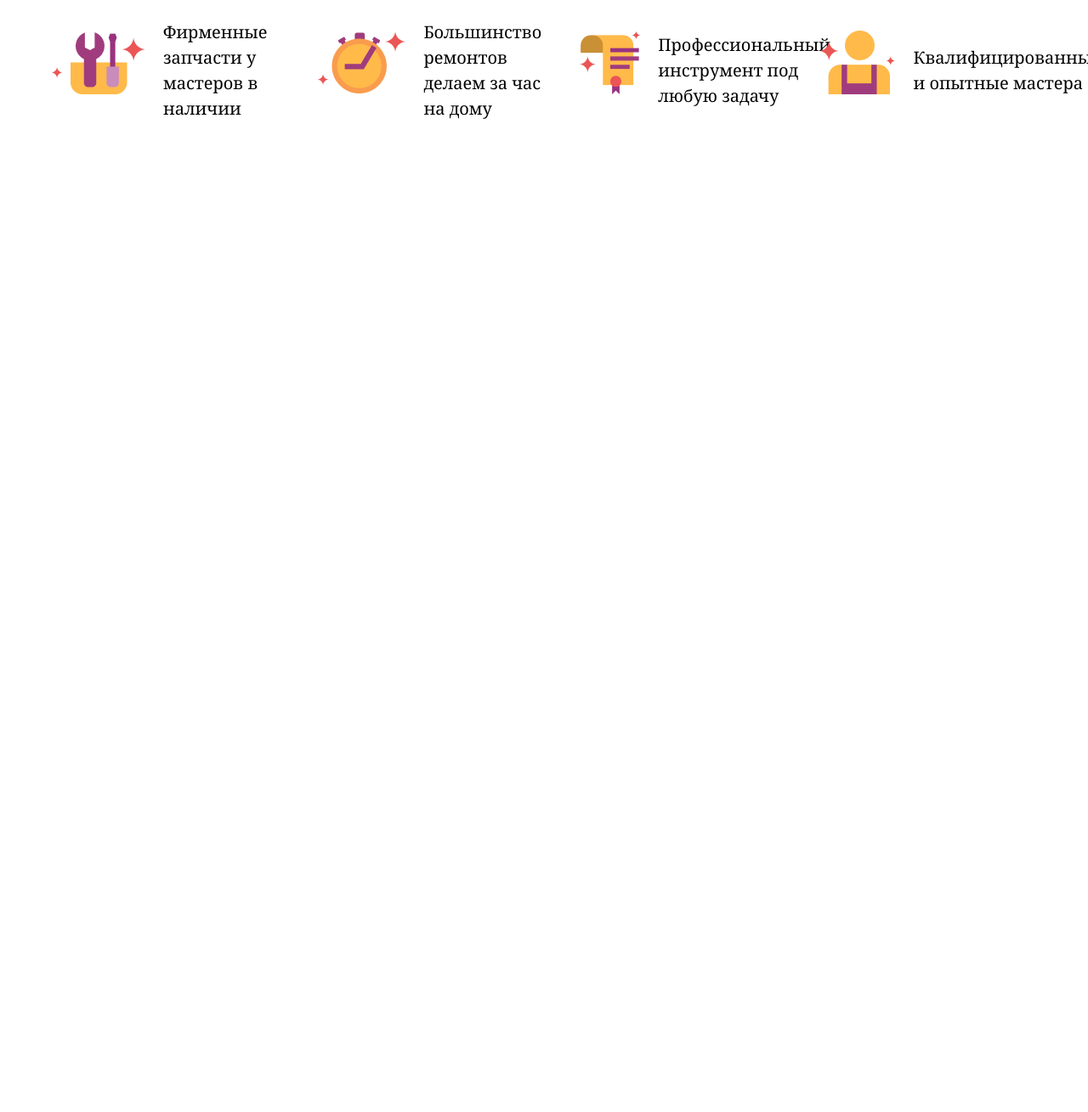
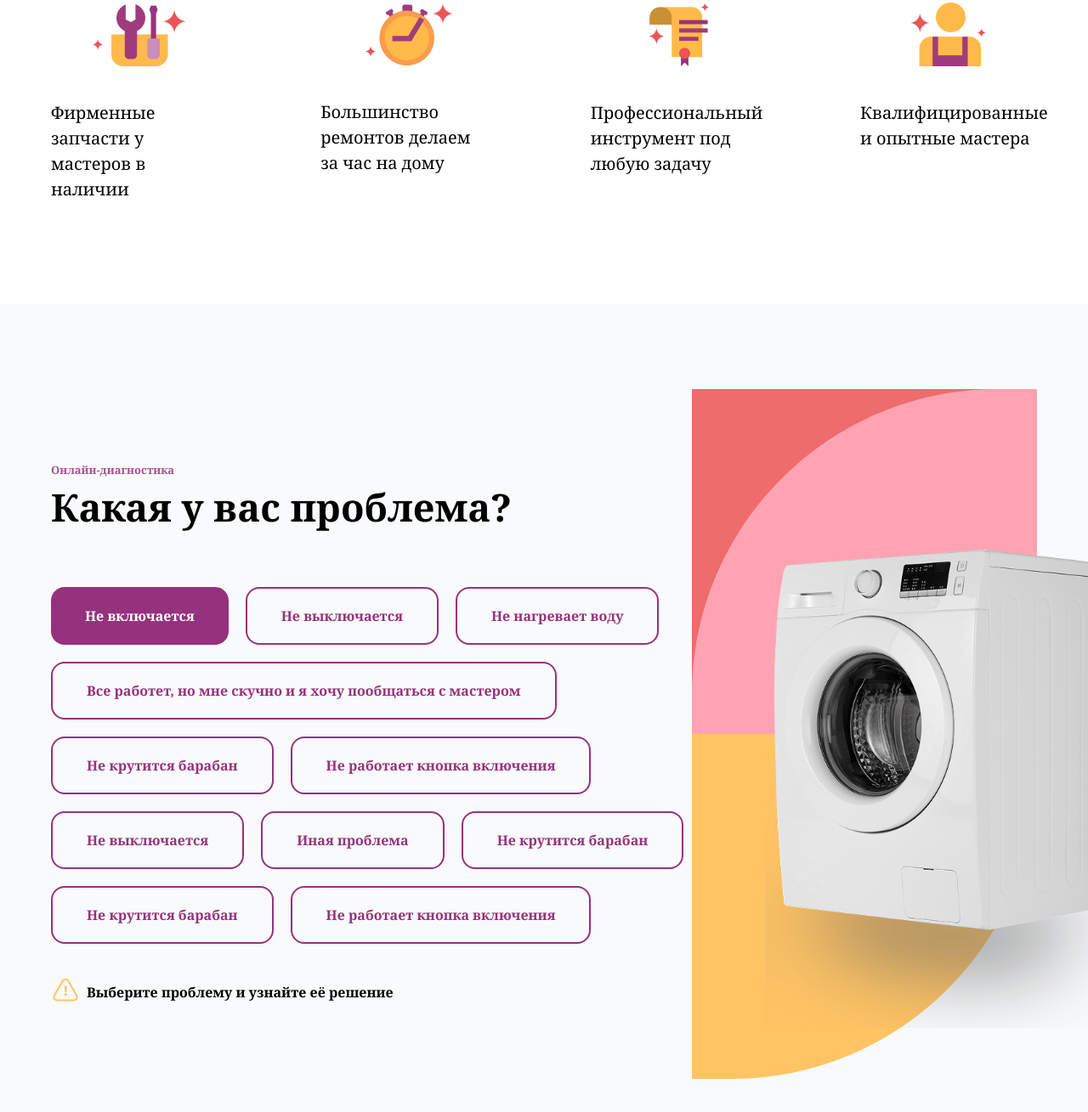
Before and after one commit to FazilovAzimjon/Github8, a website: page src/index.html in a window 1280 px wide. Shown: the part 1215-2524 px from the top of the page at 85% size. Before the commit the page ends 1378 px from the top, so only its background shows below. Drawn offline with nearby package versions, Linux system fonts and the light colour scheme; files that its build step writes are made by us from their sources.

Commit message:
Какая у вас проблема?

```diff
--- a/src/index.html
+++ b/src/index.html
@@ -45,21 +45,81 @@
     </header>
     <main>
         <section class="max-w-300 m-auto mt-25 flex justify-between lg:flex-row flex-col p-5 gap-10">
-            <div class="w-fit lg:flex-row flex gap-5 items-center" >
+            <div class="w-fit lg:flex-col flex gap-5 items-center">
                 <img src="./Group 819.png" alt="">
-                <p class="lg:w-[208px] w-[225px] text-[20px] font-[500] mt-5 ">Фирменные запчасти у мастеров в наличии</p>
+                <p class="lg:w-[208px] w-[225px] text-[20px] font-[500] mt-5 ">Фирменные запчасти у мастеров в наличии
+                </p>
             </div>
-             <div class="w-fit lg:flex-row flex gap-5 items-center">
+            <div class="w-fit lg:flex-col flex gap-5 items-center">
                 <img src="./Group 818.png" alt="">
-                <p class="lg:w-[208px] w-[225px] text-[20px] font-[500] mt-5">Большинство ремонтов делаем за час на дому</p>
+                <p class="lg:w-[208px] w-[225px] text-[20px] font-[500] mt-5">Большинство ремонтов делаем за час на дому
+                </p>
             </div>
-            <div class="w-fit lg:flex-row flex gap-5 items-center">
+            <div class="w-fit lg:flex-col flex gap-5 items-center">
                 <img src="./Group 811.png" alt="">
-                <p class="lg:w-[208px] w-[225px] text-[20px] font-[500] mt-5">Профессиональный инструмент под любую задачу</p>
+                <p class="lg:w-[208px] w-[225px] text-[20px] font-[500] mt-5">Профессиональный инструмент под любую
+                    задачу</p>
             </div>
-             <div class="w-fit lg:flex-row flex gap-5 items-center">
+            <div class="w-fit lg:flex-col flex gap-5 items-center">
                 <img src="./Group 779.png" alt="">
                 <p class="lg:w-[208px] w-[225px] text-[20px] font-[500] mt-5">Квалифицированные и опытные мастера</p>
+            </div>
+        </section>
+        <section class="bg-gray-50 py-20 mt-25 relative">
+            <div class="max-w-300 m-auto flex  items-center justify-between lg:flex-row flex-col p-5">
+                <div>
+                    <p class="text-[13px] font-[700] text-[#A95094] text-center lg:text-start">Онлайн-диагностика</p>
+                    <p class="lg:text-[45px] text-[30px] text-center lg:text-start font-[700]">Какая у вас проблема?</p>
+
+                    <div class=" flex-wrap gap-5 mt-15 lg:flex hidden">
+                        <button class="py-5 px-10 rounded-2xl bg-[#96317D] text-[white] text-[16px] font-[700]">Не
+                            включается</button>
+                        <button
+                            class="py-5 px-10 rounded-2xl border-2 border-[#96317D] text-[#96317D] text-[16px] font-[700]">Не
+                            выключается</button>
+                        <button
+                            class="py-5 px-10 rounded-2xl border-2 border-[#96317D] text-[#96317D] text-[16px] font-[700]">Не
+                            нагревает воду</button>
+                        <button
+                            class="py-5 px-10 rounded-2xl border-2 border-[#96317D] text-[#96317D] text-[16px] font-[700]">Все
+                            работет, но мне скучно и я хочу пообщаться с мастером</button>
+                        <button
+                            class="py-5 px-10 rounded-2xl border-2 border-[#96317D] text-[#96317D] text-[16px] font-[700]">Не
+                            крутится барабан</button>
+                        <button
+                            class="py-5 px-10 rounded-2xl border-2 border-[#96317D] text-[#96317D] text-[16px] font-[700]">Не
+                            работает кнопка включения</button>
+                        <button
+                            class="py-5 px-10 rounded-2xl border-2 border-[#96317D] text-[#96317D] text-[16px] font-[700]">Не
+                            выключается</button>
+                        <button
+                            class="py-5 px-10 rounded-2xl border-2 border-[#96317D] text-[#96317D] text-[16px] font-[700]">Иная
+                            проблема</button>
+                        <button
+                            class="py-5 px-10 rounded-2xl border-2 border-[#96317D] text-[#96317D] text-[16px] font-[700]">Не
+                            крутится барабан</button>
+                        <button
+                            class="py-5 px-10 rounded-2xl border-2 border-[#96317D] text-[#96317D] text-[16px] font-[700]">Не
+                            крутится барабан</button>
+                        <button
+                            class="py-5 px-10 rounded-2xl border-2 border-[#96317D] text-[#96317D] text-[16px] font-[700]">Не
+                            работает кнопка включения</button>
+
+
+
+                    </div>
+                    <div class="flex items-center gap-2 mt-10">
+                        <img src="./Group 817.png" alt="">
+                        <p class="text-[16px] font-[600]">Выберите проблему и узнайте её решение</p>
+                    </div>
+                </div>
+                <img src="./стиралка (1).png" alt=""
+                    class="z-1 absolute left-10 top-100 lg:left-225 lg:top-70 w-[300px] lg:w-[400px]">
+                <img src="./фон.png" alt="" class="">
+                <select name="" id=""
+                    class="py-5 px-10 rounded-2xl border-2 border-[#96317D] lg:w-full mt-10 lg:m-0 text-[#96317D] text-[16px] font-[700] lg:hidden block">
+                    <option value="">Выберите проблему</option>
+                </select>
             </div>
         </section>
     </main>
```
Also changed, not shown: src/Group 817.png (added), src/стиралка (1).png (added), src/фон.png (added).
